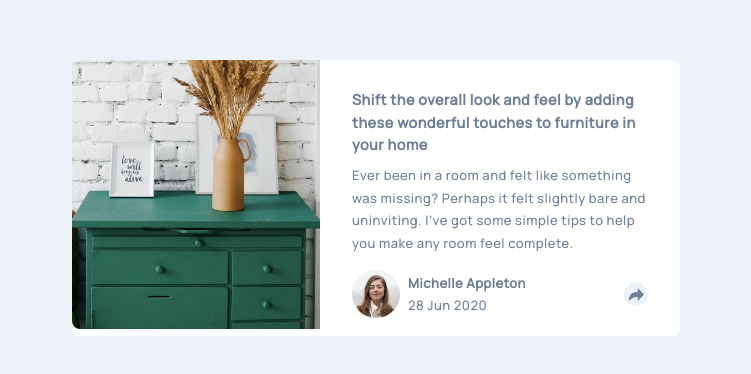
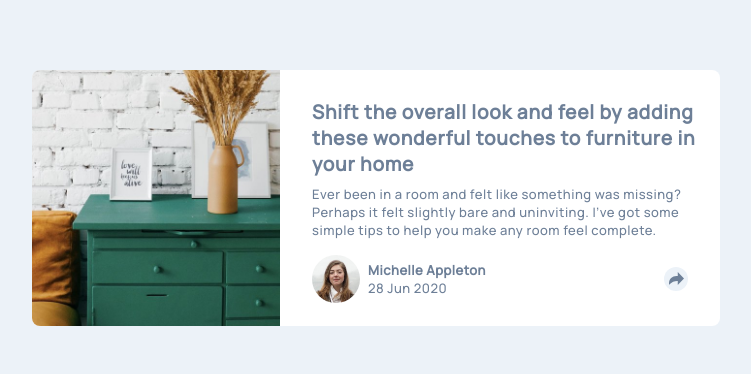
Before and after one commit to Tuangpi/article-preview-component, a plain HTML site: page index.html in a window 1280 px wide. Shown: the part 202-576 px from the top of the page, without its empty margins (264-1015 px from the left). Drawn offline with Linux system fonts and the light colour scheme.

Commit message:
modified

```diff
--- a/index.html
+++ b/index.html
@@ -5,16 +5,16 @@
     <meta name="viewport" content="width=device-width, initial-scale=1.0"> <!-- displays site properly based on user's device -->
 
     <link rel="icon" type="image/png" sizes="32x32" href="./images/favicon-32x32.png">
-
     <title>Frontend Mentor | Article preview component</title>
 
     <link rel="stylesheet" href="css/main.css">
     <script src="app.js" defer></script>
 </head>
 <body>
+    <main>
 <div class="card">
     <div class="card__left">
-        <img src="images/drawers.jpg" alt="drawers">
+        <div class="drawers"></div>
     </div>
     <div class="card__right">
         <div class="card_header">Shift the overall look and feel by adding these wonderful
@@ -23,7 +23,7 @@
             it felt slightly bare and uninviting. I’ve got some simple tips
             to help you make any room feel complete.</div>
         <div class="profile">
-            <img src="images/avatar-michelle.jpg" alt="Michelle" srcset="">
+            <img src="images/avatar-michelle.jpg" alt="Michelle">
             <div class="profile__detail">
                 <div class="name">Michelle Appleton</div>
                 <div class="dob">28 Jun 2020</div>
@@ -40,6 +40,7 @@
             </div>
         </div>
     </div>
+</main>
 </div>
 </body>
 </html>
--- a/sass/layout.scss
+++ b/sass/layout.scss
@@ -1,7 +1,6 @@
 body{
     font-family: Manrope, 'Segoe UI', Roboto, Oxygen, Ubuntu, Cantarell, 'Open Sans', 'Helvetica Neue', sans-serif;
     font-size: 13px;
-    line-height: 1.4rem;
     letter-spacing: 0.5px;
     color: var(--d-dark-blue);
     font-weight: 500;
@@ -16,7 +15,7 @@ body{
     }
 }
 .card{
-    width: 38rem;
+    width: 43rem;
     background-color: white;
     display: flex;
     border-radius: 0.5rem;
@@ -28,11 +27,12 @@ body{
         border-radius: 0.5rem;
     }
     &__left{
-        img{
+        .drawers{
+            background-image: url(../images/drawers.jpg);
             width: 15.5rem;
-            height: 16.8rem;
-            object-position: top;
-            object-fit: cover;
+            height: 16rem;
+            background-repeat: no-repeat;
+            background-size: cover;
             border-radius: 0.5rem 0 0 0.5rem;
 
             @media screen and (max-width: 630px) {
@@ -51,7 +51,8 @@ body{
 
         .card_header{
             font-weight: 700;
-            font-size: 0.9rem;
+            font-size: 1.2rem;
+            letter-spacing: 0.05rem;
             margin-bottom: 0.5rem;
             @media screen and (max-width: 630px) {
                 margin-bottom: 1rem;
```
Also changed, not shown: css/main.css. Lines whose indentation alone changed are shown as unchanged.
